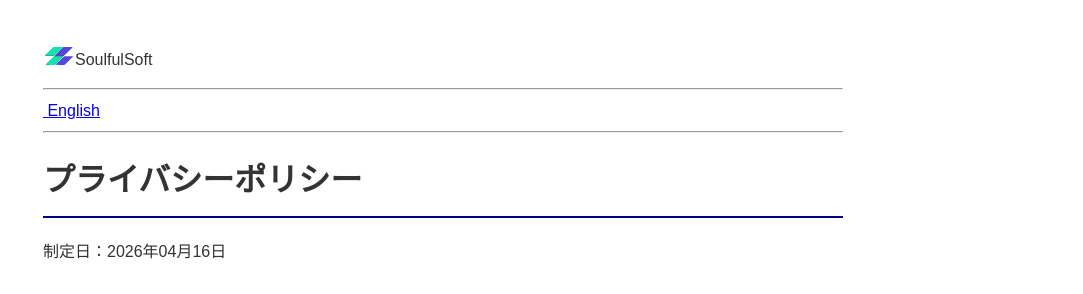
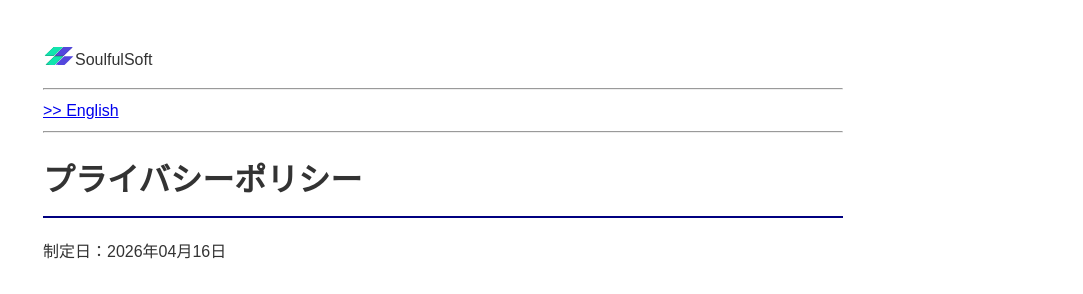
Before and after one commit to SoulfulSoft/soulfulsoft.github.io, a Jekyll site: the page built from switch_to_lock_screen/privacy-policy.md, in a window 1280 px wide and 900 px high. Shown: the top 294 px of the window, without its empty margins (197-1280 px from the left). Built offline with Jekyll 4.4.1, drawn with Linux system fonts in a browser that asks for light colours; part of the change alters nothing that is shown.

```diff
--- a/_layouts/privacy-policy.html
+++ b/_layouts/privacy-policy.html
@@ -27,7 +27,7 @@
 <a href="#" class="page-top">PageTop</a>
 <span style=" display:flex; align-items: center;"><a href="{{ page.topa }}"><img src="../images/soulfulsoft.svg" height="32"　border=1 alt="SoulfulSoftLogo" /></a>SoulfulSoft</span>
 <hr />
-<a href="#en">&it;&it; English</a>
+<a href="#en">&gt;&gt; English</a>
 <hr />
     <h1>プライバシーポリシー</h1>
     <p>制定日：{{ page.date-of-enactment }}</p>
```
